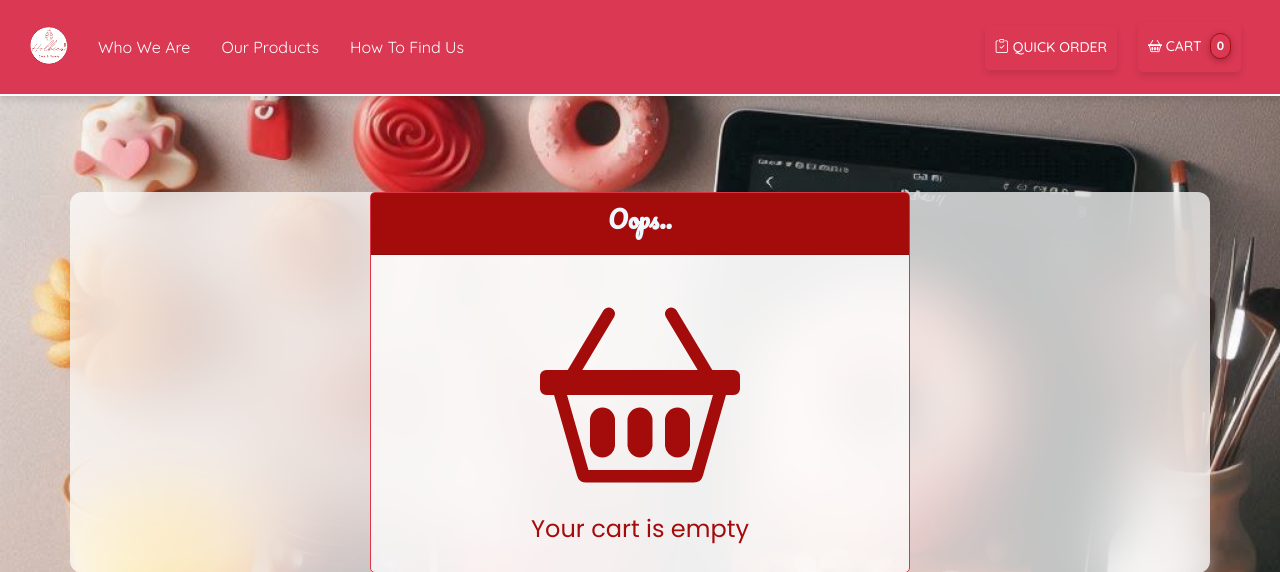
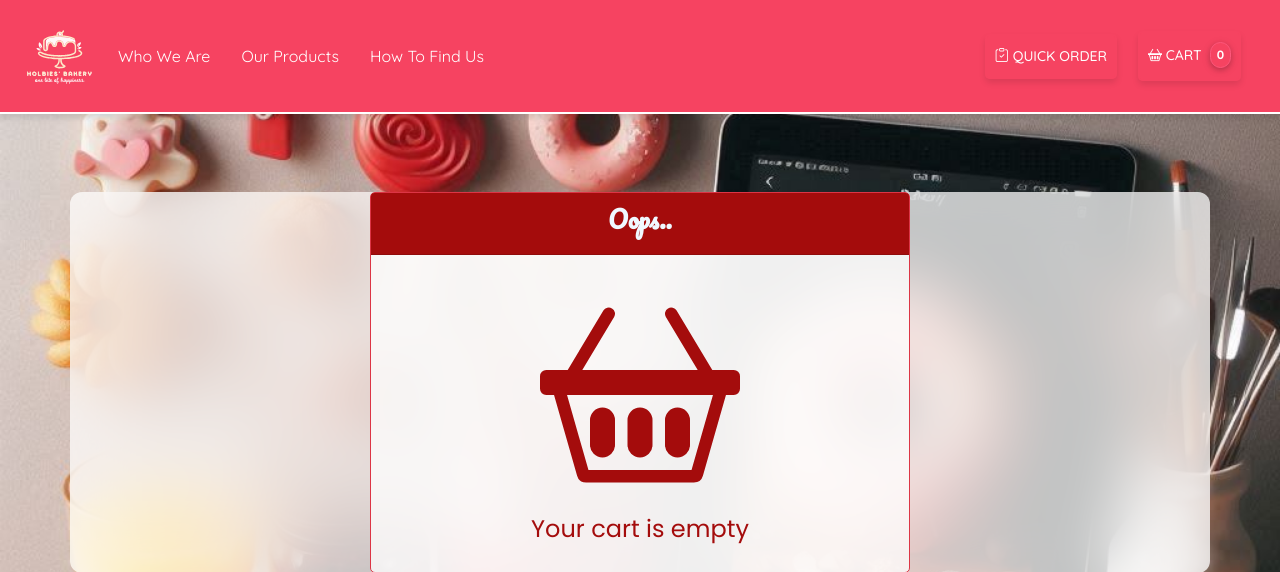
Before and after one commit to lunarinaa/holbertonschool-portfolio_project, a Django app: page /cart/ in a window 1280 px wide. Shown: the top 572 px of the page. Run offline with Django 3.2, Linux system fonts and the light colour scheme; some libraries are stand-ins or nearby versions.

Commit message:
Updated Logo and layout

```diff
--- a/holbies_bakery/customer/static/css/footer.css
+++ b/holbies_bakery/customer/static/css/footer.css
@@ -1,6 +1,6 @@
 .footer {
-    background-color: #a40c0c;
-    color: #ffffff;
+    background-color: #ff577b;
+    color: #fff1f1;
     padding: 10px 0;
     position: fixed;
     bottom: 0;
--- a/holbies_bakery/customer/static/css/navigation.css
+++ b/holbies_bakery/customer/static/css/navigation.css
@@ -1,5 +1,5 @@
 .navbar {
-    background-color: #a40c0c;
+    background-color: #FF577B;
 }
 
 .navbar-brand img {
@@ -19,7 +19,7 @@
 }
 
 .btn-custom {
-    background-color: #a40c0c;
+    background-color: #FF577B;
     color: #ffffff;
     padding: 10px 15px;
     border-radius: 10px;
@@ -47,7 +47,7 @@
 
 .badge {
     color: #d25454;
-    border: 1px solid #a40c0c;
+    border: 1px solid #FF577B;
     font-size: 1rem;
 }
 
--- a/holbies_bakery/customer/templates/customer/navigation.html
+++ b/holbies_bakery/customer/templates/customer/navigation.html
@@ -8,17 +8,17 @@
 
     body {
         font-family: 'Quicksand', sans-serif;
-        background: linear-gradient(135deg, #ffffff90 0%, #ff242486 100%);
+        background: linear-gradient(135deg, #FFF8F8 0%, #e56180 100%);
         margin: 0;
     }
     .navbar {
-        background-color: #da3853;
+        background-color: #f64361;
         box-shadow: 0 4px 6px rgba(0, 0, 0, 0.1);
         padding: 1rem 1.5rem;
         border-bottom: 2px solid white;
     }
     .navbar-brand img {
-        height: 50px;
+        height: 70px;
     }
     .nav-link {
         font-family: 'Quicksand', sans-serif;
@@ -32,10 +32,10 @@
     }
     .btn-custom {
         padding: 10px 20px;
-        border: 2px solid #da3853;
+        border: 2px solid #f64361;
         border-radius: 30px;
         background-color: transparent;
-        color: #da3853;
+        color: #f64361;
         cursor: pointer;
         transition: all 0.3s ease;
         display: flex;
@@ -45,12 +45,12 @@
         text-decoration: none !important;
     }
     .btn-custom:hover {
-        background-color: #da3853;
+        background-color: #f64361;
         color: #FFFFFF;
         border: 2px solid #A40C0C;
     }
     .badge {
-        background-color: #da3853;
+        background-color: #f64361;
         color: #FFFFFF;
         font-size: 0.75rem;
         padding: 0.5em;
@@ -61,7 +61,7 @@
 
 <nav class="navbar navbar-expand-lg fixed-top">
   <a class="navbar-brand" href="{% url 'index' %}">
-    <img src="{% static 'logo/logo.png' %}" alt="Holbies' Bakery Logo" class="img-fluid">
+    <img src="{% static 'logo/logo_white.svg' %}" alt="Holbies' Bakery Logo" class="img-fluid">
   </a>
   <button class="navbar-toggler" type="button" data-toggle="collapse" data-target="#navbarNav" aria-controls="navbarNav" aria-expanded="false" aria-label="Toggle navigation">
     <span class="navbar-toggler-icon"></span>
```
Also changed, not shown: holbies_bakery/cart/logo_white.svg (added), holbies_bakery/customer/static/logo/logo.png (deleted), holbies_bakery/customer/static/logo/logo_transp.png (deleted), holbies_bakery/customer/static/logo/logo_white.svg (added), holbies_bakery/db.sqlite3, 8 other files.
